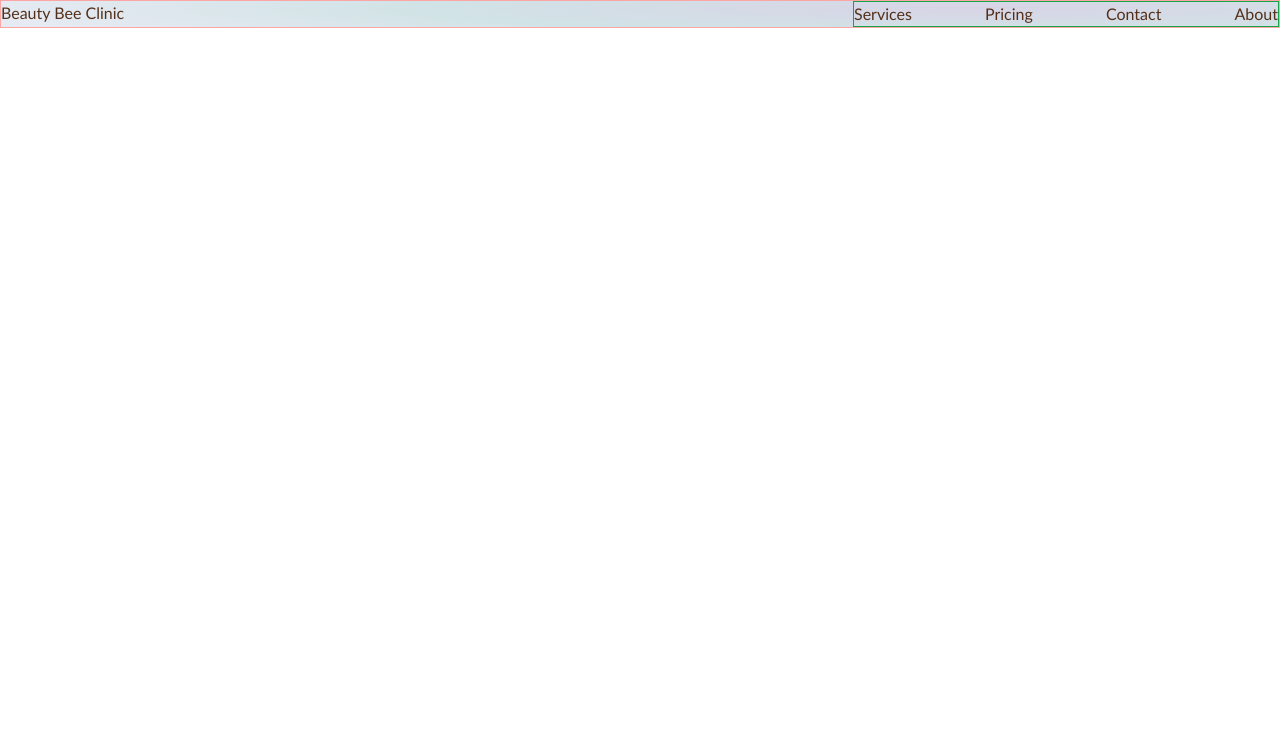
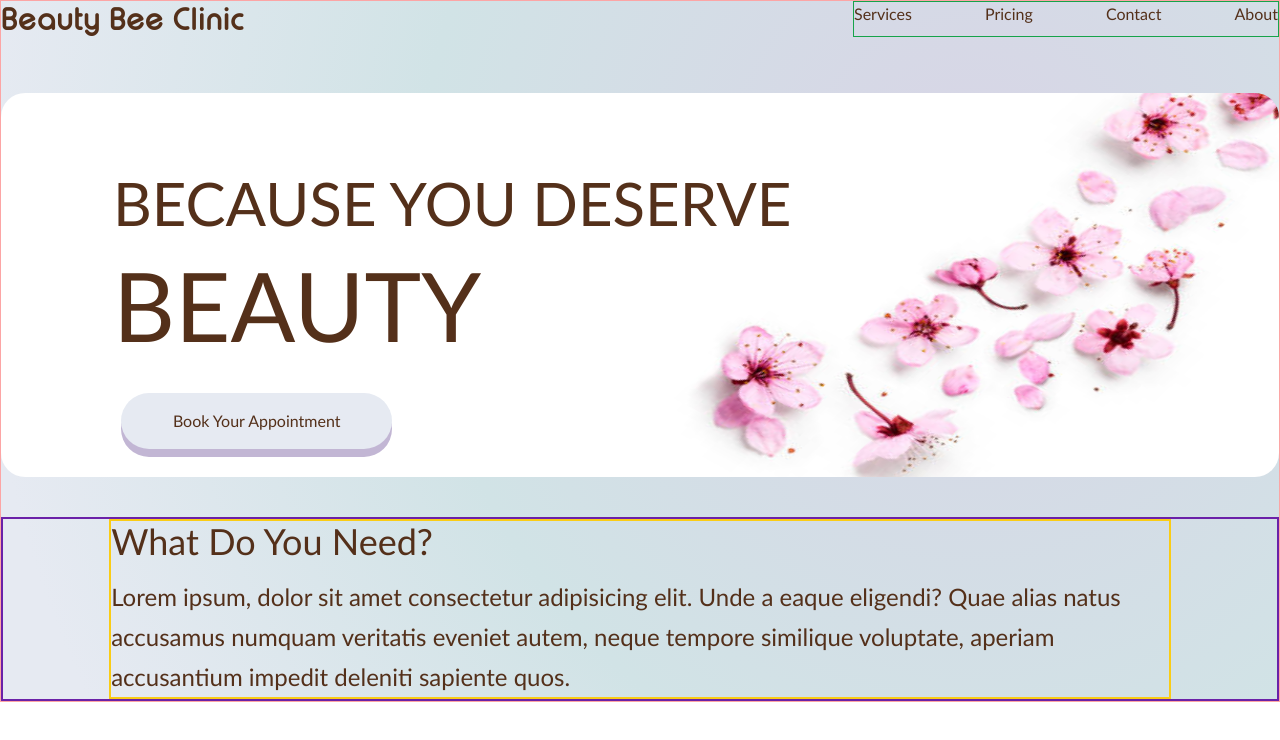
Before and after one commit to T4r4n3h/Beauty-Bee-Clinic, a React (Create React App) app: page / in a window 1280 px wide. Shown: the top 740 px of the page. Built offline with nearby package versions, Linux system fonts and the light colour scheme.

Commit message:
Header and Service Section

```diff
--- a/src/App.js
+++ b/src/App.js
@@ -1,4 +1,7 @@
+import Billboard from "./components/Billboard";
 import Header from "./components/Header";
+import MblServiceSection from "./components/MblServiceSection";
+import ServiceSection from "./components/ServiceSection";
 
 
 function App() {
@@ -6,6 +9,10 @@ function App() {
     <div className="App">
       <div className="container border border-red-300 mx-auto">
         <Header/>
+        <Billboard/>
+        <ServiceSection/>
+        <MblServiceSection/>
+
 
       </div>
      </div>
--- /dev/null
+++ b/src/components/Billboard.jsx
@@ -0,0 +1,26 @@
+
+
+function Billboard() {
+  return (
+    <div className=" billboard   h-48 md:h-96 md:mt-14  bg-white rounded-3xl flex bg-chryblsm bg-no-repeat bg-right-top bg-contain lg:bg-[length:710px_400px]">
+        <div className="msg  mt-8 lg:mt-20 ml-10 lg:ml-28">
+            <p className="message text-xl lg:text-6xl leading">BECAUSE YOU DESERVE </p>
+             <p className="text-4xl md:text-8xl mt-2 lg:mt-6">BEAUTY</p>
+
+             <button className=" btn mt-4 md:mt-10 bg-btn-blue md:ml-2 rounded-full px-4 py-4 w-2/5 "
+             style={{
+              boxShadow:"0px 8px 0px #C2B6D4"
+             }}
+             >
+
+              <a href="https://calendly.com" target="_blank"className=" md:hidden" id=""> Book</a>
+              <a href="https://calendly.com" target="_blank"className="hidden md:block" id=""> Book Your Appointment</a>
+             </button>
+
+        </div>
+
+    </div>
+  )
+}
+
+export default Billboard
--- a/src/components/Header.jsx
+++ b/src/components/Header.jsx
@@ -1,10 +1,10 @@
 
-import {Link} from 'react-router-dom'
+// import {Link} from 'react-router-dom'
 function Header
 () {
   return (
     <div className="Header flex justify-between">
-        <div className="logo font">Beauty Bee Clinic</div>
+        <div className="logo font-typo font-bold text-2xl lg:text-3xl">Beauty Bee Clinic</div>
         <nav className="nav hidden lg:block w-1/3 lg:flex lg:justify-between border  border-green-600">
             <a href="#">Services</a>
             <a href="#">Pricing</a>
@@ -12,7 +12,7 @@ function Header
             <a href="#">About</a>
         </nav>
         <div className="nav-mobile lg:hidden border border-purple-600">
-             <svg className="h-10 w-10" fill="none" viewBox="0 0 24 14" stroke="currentColor" stroke-width="2">
+             <svg className="h-6 w-6" fill="none" viewBox="0 0 24 24" stroke="currentColor" stroke-width="2">
               <path stroke-linecap="round" stroke-linejoin="round" d="M4 6h16M4 12h16M4 18h16" />
              </svg>
         <button></button>
--- /dev/null
+++ b/src/components/MblServiceSection.jsx
@@ -0,0 +1,13 @@
+import React from 'react'
+
+function MblServiceSection() {
+  return (
+    <div className="md:hidden">MblServiceSection
+    <h1 className="text-xl">What Do You Need?</h1>
+    <p className="text-lg">Lorem ipsum dolor sit amet.</p>
+
+    </div>
+  )
+}
+
+export default MblServiceSection
--- /dev/null
+++ b/src/components/ServiceSection.jsx
@@ -0,0 +1,19 @@
+
+
+function ServiceSection() {
+  return (
+    <div className="ServiceSection border-2 border-purple-800 hidden md:block mt-10 ">
+
+        <div className="msg border-2 border-yellow-400 w-5/6 mx-auto">
+            <h1 className=" text-2xl md:text-4xl">What Do You Need?</h1>
+            <p className=" md:text-2xl md:leading-10 mt-4">Lorem ipsum, dolor sit amet consectetur adipisicing elit. Unde a eaque eligendi? Quae alias natus accusamus numquam veritatis eveniet autem, neque tempore similique voluptate, aperiam accusantium impedit deleniti sapiente quos.</p>
+        </div>
+
+
+
+
+    </div>
+  )
+}
+
+export default ServiceSection
--- a/src/index.css
+++ b/src/index.css
@@ -2,9 +2,21 @@
 @tailwind components;
 @tailwind utilities;
 @font-face {
-  font-family: Typo;
+  font-family: TypoRounded;
+  src: url(../public/Fonts/Typo/TypoRoundRegularDemo-mJ8P.ttf);
+}
+@font-face {
+  font-family: TypoRounded;
   src: url(../public/Fonts/Typo/TypoRoundBoldItalicDemo-26Dv.ttf);
+  font-weight:bold;
+  font-style: italic;
 }
+@font-face {
+  font-family: TypoRounded;
+  src: url(../public/Fonts/Typo/TypoRoundBoldDemo-KAZ7.ttf);
+  font-weight: bold;
+}
+
 body{
   background-image: radial-gradient(77.71% 153.67% at 75.94% 29.39%, #D8D4E6 0%, #D1E3E6 55.56%, #E6EAF2 100%);
   background-repeat: no-repeat;
--- a/tailwind.config.js
+++ b/tailwind.config.js
@@ -3,9 +3,22 @@ module.exports = {
     "./src/**/*.{js,jsx,ts,tsx}",
   ],
   theme: {
+
     extend: {
+      colors:{
+        'btn-blue':'#E6EAF2'
+      },
+      lineHeight:{
+        'extra-loose': '6.87rem'
+      },
+      backgroundImage:{
+        'chryblsm':"url(../public/img/ChryBlsm.png)"
+      },
+      backgroungSize: {
+        '150%':"150%"
+      },
       fontFamily:{
-        typo:"Typo"
+        'typo':"TypoRounded"
       }
     },
   },
```
Also changed, not shown: public/img/ChryBlsm.png (added).
